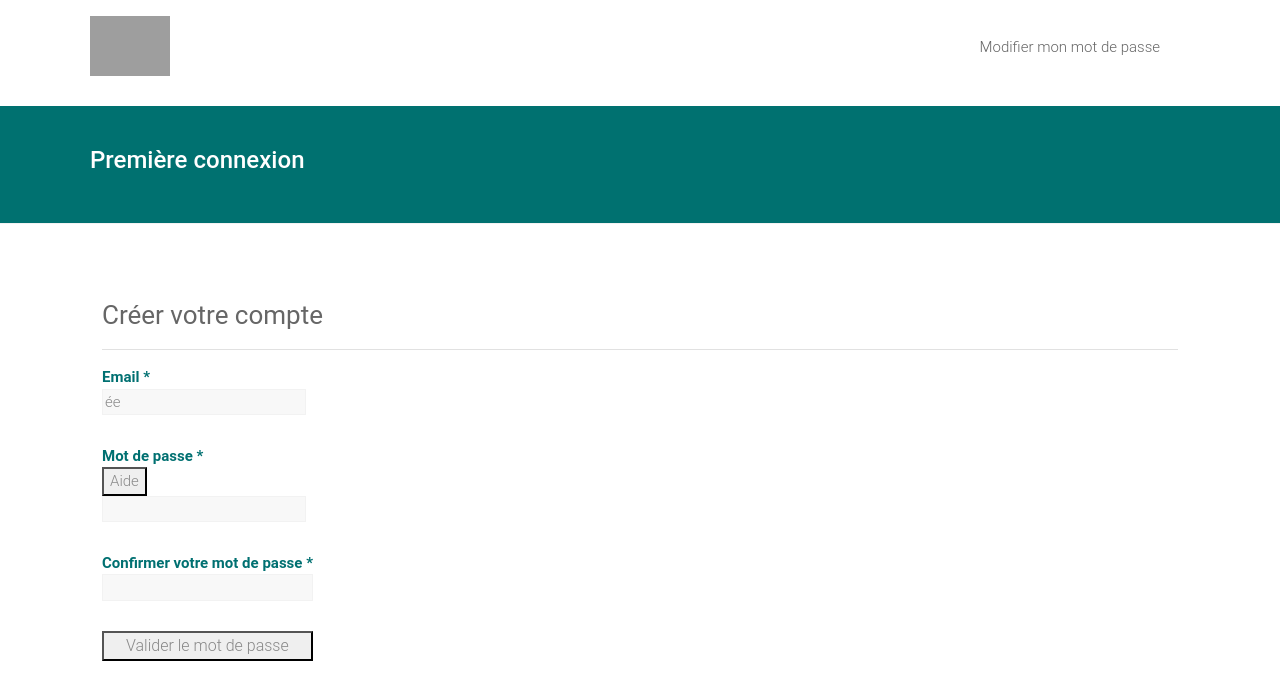
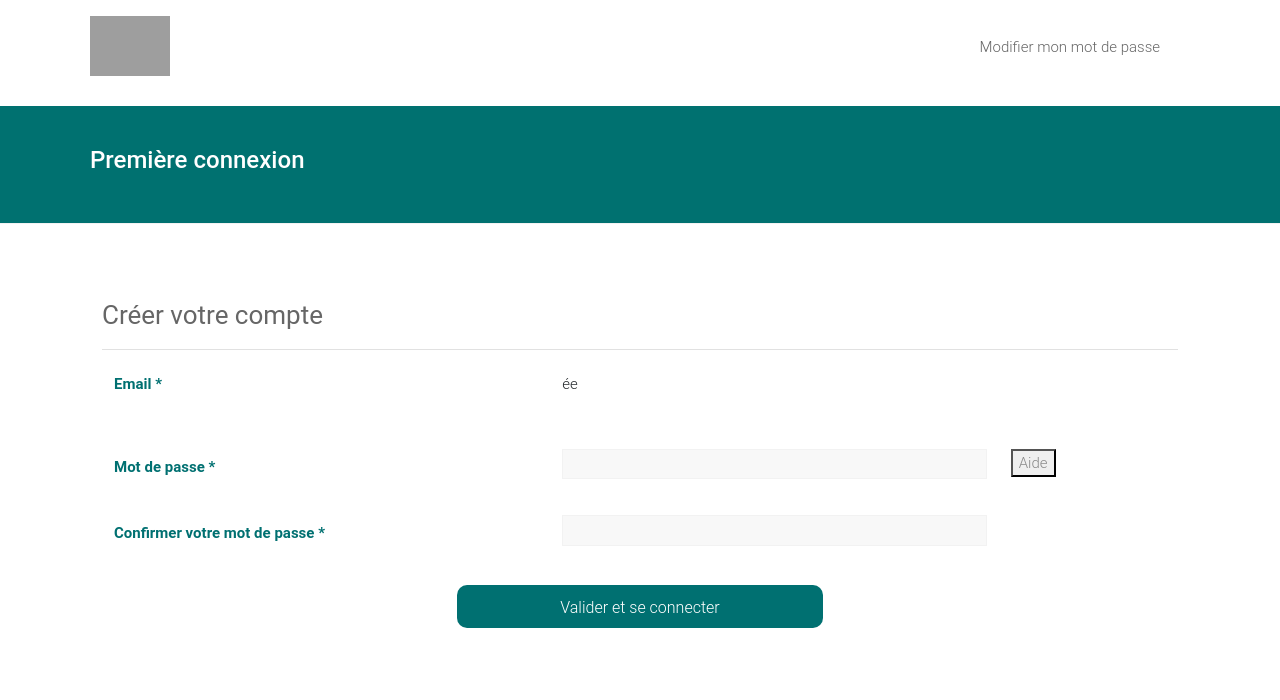
Before and after one commit to WildCodeSchool/remotefr-js-0920-p3-wejob-admin, a React (Create React App) app: page /CreateAnAccount in a window 1280 px wide. Shown: the top 700 px of the page. Built offline with nearby package versions, Linux system fonts and the light colour scheme; grey boxes are pictures that could not be loaded; the HTML template or start-up script is replaced by a standard one.

Commit message:
Update css LogIn component

```diff
--- a/src/asset/css/style.css
+++ b/src/asset/css/style.css
@@ -143,3 +143,15 @@
   padding: 0 0 1.5em 0;
   margin: auto;
 }
+
+.button-submit {
+  background-color: #007071;
+  color: #ffffff;
+  border-radius: 10px;
+  display: inline-block;
+  text-decoration: none;
+  margin: 3px 10px;
+  font-size: 18px;
+  padding: 8px 10px;
+  border: 0;
+}
--- a/src/pages/Authentication/CreateAnAccount.jsx
+++ b/src/pages/Authentication/CreateAnAccount.jsx
@@ -66,9 +66,10 @@ function CreateAnAccount() {
         password,
       })
       .then(() => {
-        history.push('/LogIn');
+        history.push('/LogIn', { email });
       })
       .catch((error) => {
+        // eslint-disable-next-line no-console
         console.log(error.message);
       });
   };
@@ -86,28 +87,39 @@ function CreateAnAccount() {
             <h3 className="widget-title">Créer votre compte</h3>
             <hr />
 
-            <div className="row">
-              <div className="form-group">
-                <label htmlFor="email" className="form-field-label">
-                  Email *
+            <div className="mb-3 row">
+              <div className="form-group row ">
+                <label
+                  htmlFor="email"
+                  className="col-sm-5 col-form-label form-field-label"
+                >
+                  Email *{' '}
+                </label>
+                <div className="col-sm-6">
                   <input
                     type="email"
-                    className="form-field-input"
+                    className="form-control-plaintext"
                     id="email"
                     name="email"
                     ref={register}
                     readOnly
                   />
-                </label>
+                </div>
+
                 {errors.email && (
                   <span className="spanError">{errors.email.message}</span>
                 )}
               </div>
             </div>
-            <div className="row">
-              <div className="form-group">
-                <label htmlFor="password" className="form-field-label">
-                  Mot de passe * <Modal content={helpPassword()} />
+
+            <div className="form-group row">
+              <label
+                htmlFor="password"
+                className="col-sm-5 col-form-label form-field-label"
+              >
+                Mot de passe *
+              </label>
+              <div className="col-sm-5">
                 <input
                   type="password"
                   className="form-field-input"
@@ -115,15 +127,23 @@ function CreateAnAccount() {
                   name="password"
                   ref={register}
                 />
-                </label>
+              </div>
+              <div className="col-sm-1">
+                <Modal content={helpPassword()} />
+              </div>
               {errors.password && (
                 <span className="spanError">{errors.password.message}</span>
               )}
             </div>
 
-              <div className="form-group">
-                <label htmlFor="confirmPassword" className="form-field-label">
-                  Confirmer votre mot de passe *
+            <div className="form-group row">
+              <label
+                htmlFor="confirmPassword"
+                className="col-sm-5 col-form-label form-field-label"
+              >
+                Confirmer votre mot de passe *{' '}
+              </label>
+              <div className="col-sm-5">
                 <input
                   type="text"
                   className="form-field-input"
@@ -131,7 +151,8 @@ function CreateAnAccount() {
                   name="confirmPassword"
                   ref={register}
                 />
-                </label>
+              </div>
+
               {errors.confirmPassword && (
                 <span className="spanError">
                   {errors.confirmPassword.message}
@@ -139,11 +160,10 @@ function CreateAnAccount() {
               )}
             </div>
 
-              <div className="form-group">
-                <button type="submit">
-                  <span>Valider le mot de passe</span>
+            <div className="row justify-content-center ">
+              <button type="submit" className="button-submit col-sm-4">
+                <span>Valider et se connecter</span>
               </button>
-              </div>
             </div>
           </form>
         </div>
--- a/src/pages/Authentication/LogIn.jsx
+++ b/src/pages/Authentication/LogIn.jsx
@@ -1,5 +1,5 @@
 import React from 'react';
-import { Link, useHistory } from 'react-router-dom';
+import { Link, useLocation, useHistory } from 'react-router-dom';
 import { useForm } from 'react-hook-form';
 // import PropTypes from 'prop-types';
 import axios from 'axios';
@@ -9,6 +9,7 @@ import HeaderPostTitle from '../../components/HeaderPostTitle';
 
 function LogIn() {
   const history = useHistory();
+  const location = useLocation();
 
   const schema = yup.object().shape({
     password: yup
@@ -25,6 +26,9 @@ function LogIn() {
   const { register, handleSubmit, errors } = useForm({
     mode: 'onTouched',
     resolver: yupResolver(schema),
+    defaultValues: location.state?.email
+      ? { email: location.state.email }
+      : undefined,
   });
 
   // const ValidateConnect = () => {
@@ -46,10 +50,11 @@ function LogIn() {
           withCredentials: true,
         },
       )
-      .then((response) => {
+      .then(() => {
         history.push('/JobeurForm');
       })
       .catch((error) => {
+        // eslint-disable-next-line no-console
         console.log(error.message);
       });
   };
@@ -66,10 +71,15 @@ function LogIn() {
           >
             <h3 className="widget-title">Entrer votre mot de passe</h3>
             <hr />
-            <div className="row">
-              <div className="form-group">
-                <label htmlFor="email" className="form-field-label">
+            <div className="mb-3 row">
+              <div className="form-group row">
+                <label
+                  htmlFor="email"
+                  className="col-sm-5 col-form-label form-field-label"
+                >
                   Votre Email
+                </label>
+                <div className="col-sm-6">
                   <input
                     type="email"
                     className="form-field-input"
@@ -79,22 +89,26 @@ function LogIn() {
                     ref={register}
                     required
                   />
+                </div>
+              </div>
+
+              <div className="form-group row">
+                <label
+                  htmlFor="password"
+                  className="col-sm-5 col-form-label form-field-label"
+                >
+                  Entrer votre mot de passe *
                 </label>
-              </div>
-            </div>
-            <div className="row">
-              <div className="form-group">
-                <label htmlFor="password" className="form-field-label">
-                  Entrer votre mot de passe *
+                <div className="col-sm-6">
                   <input
-                    type="text"
-                    className="form-field-input"
+                    type="password"
+                    className="form-control"
                     id="password"
                     name="password"
                     ref={register}
                     required
                   />
-                </label>
+                </div>
                 {errors.password && (
                   <span className="spanError">{errors.password.message}</span>
                 )}
```
Lines whose indentation alone changed are shown as unchanged.
